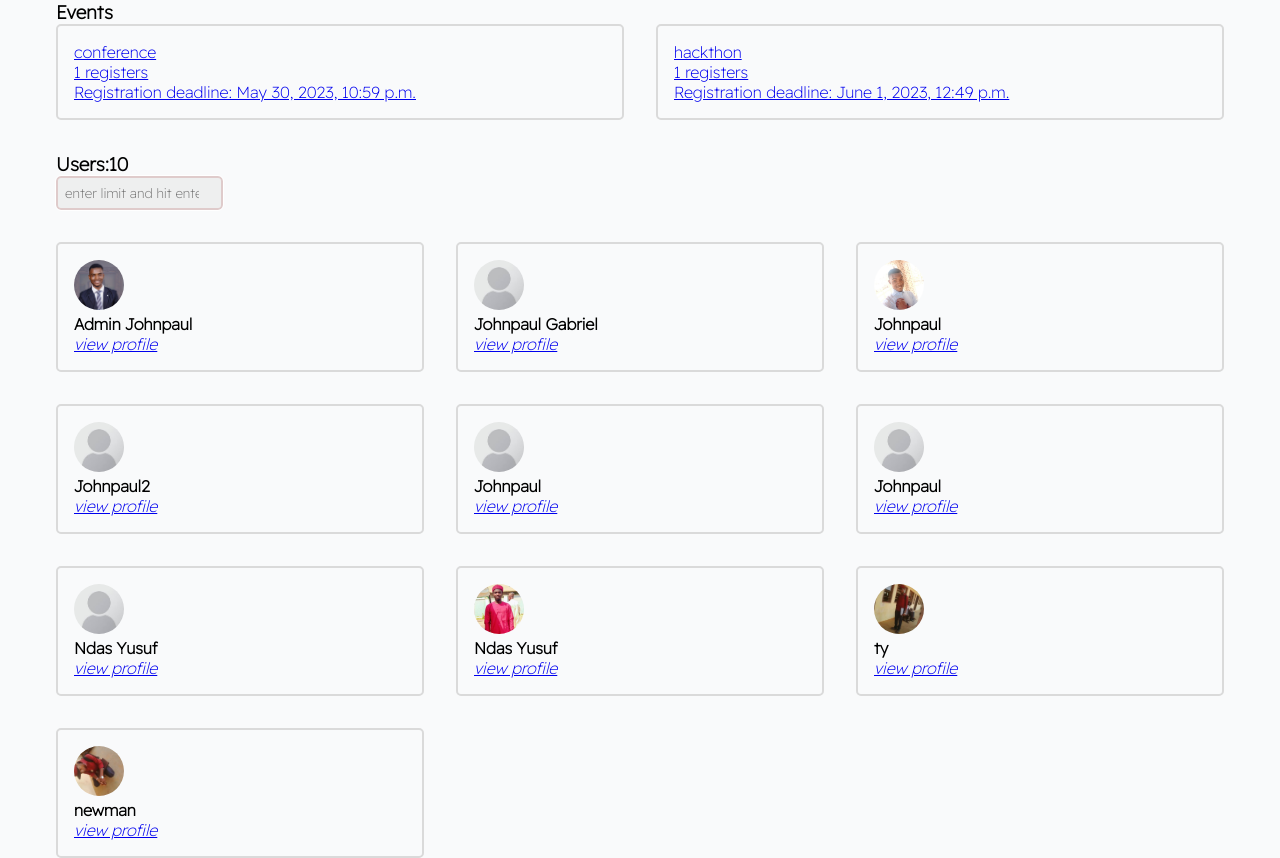
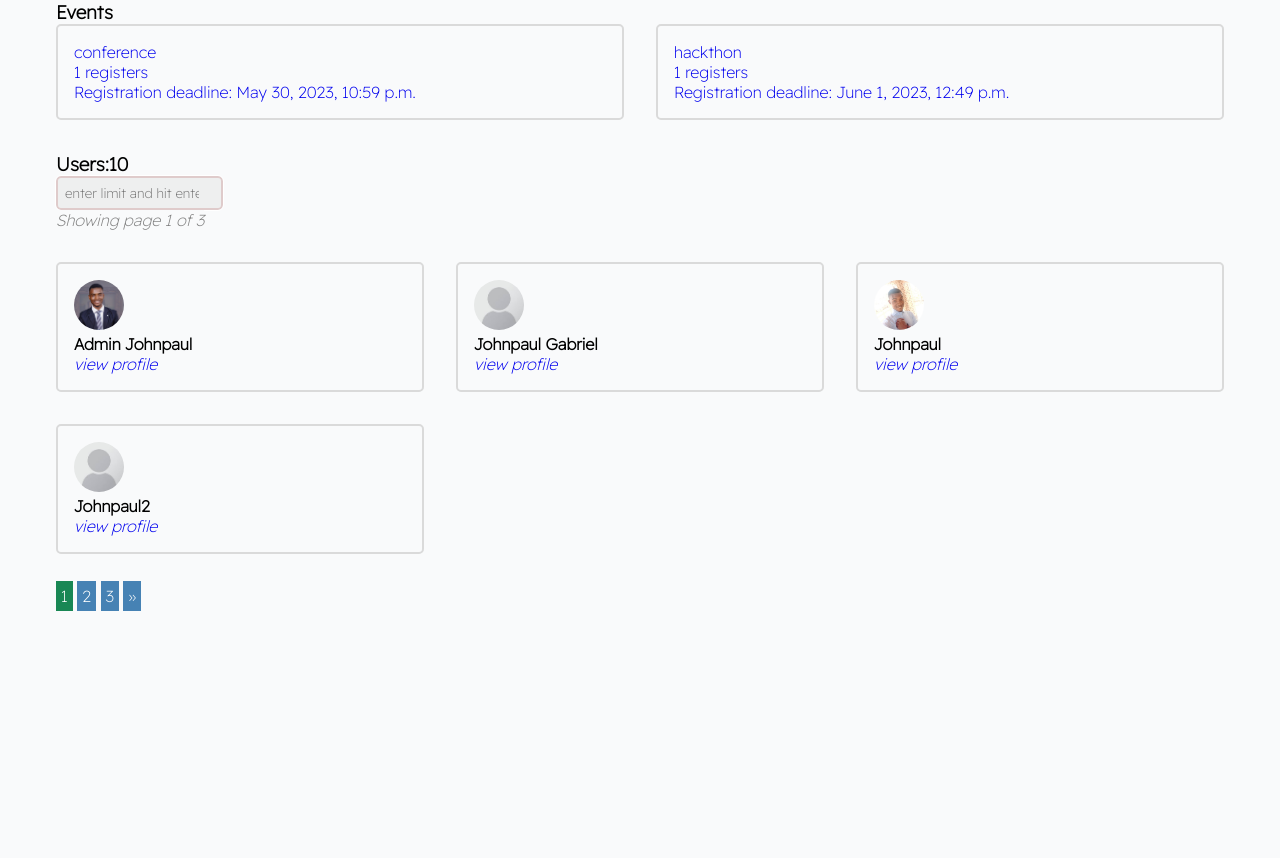
Before and after one commit to johnpauljpc/Event_Registration_WebApp, a Django app: page / in a window 1280 px wide. Shown: the part 57-915 px from the top of the page. After the commit the page ends 668 px from the top, so only its background shows below. Run offline with Django 4.2, Linux system fonts and the light colour scheme; data comes from the database, SQL or seed files in the repository; parts of the project's set-up code (start-up, migrations or seed data) failed here and were passed over.

Commit message:
pagination

```diff
--- a/core/views.py
+++ b/core/views.py
@@ -2,6 +2,7 @@ from django.shortcuts import render, redirect
 from django.views import View
 from django.http import HttpResponse
 from django.contrib.auth.mixins import LoginRequiredMixin
+from django.core.paginator import Paginator
 from django.contrib import messages
 from django.contrib.auth import get_user_model
 from .models import Event, Submission
@@ -9,27 +10,34 @@ from .forms import submissionForm
 from django.contrib.auth.decorators import login_required
 # Create your views here.
 class IndexView(View):
-
     def get(self, request):
 
         try:
             limit = int(request.GET.get('limit'))
         except:
-            limit = 20
-
-
-
+            limit = 4
         print("-----------------------------")
         print(limit)
+
         users = get_user_model()
         Users = users.objects.filter(hackthon_participant=True)
         events = Event.objects.all()
         count = Users.count()
+
+        paginator = Paginator(Users, limit)
+        page_number = request.GET.get('page')
+        page_obj = Paginator.get_page(paginator, page_number)
+        pages = list(range(1, (paginator.num_pages + 1)))
+
         context = {
             'users':Users,
             'events': events,
             'count': count,
-            'user_list':Users[0:limit]
+            'user_list':Users[0:limit],
+            'page_obj':page_obj,
+            'paginator':paginator,
+            'page_number':page_number,
+            'pages':pages
         }
         return render(request, 'core/index.html', context)
 
--- a/static/css/main.css
+++ b/static/css/main.css
@@ -10,10 +10,16 @@
     background-color: rgb(249, 250, 251);
     /* font-family: 'Poppins', sans-serif;
 font-family: 'Readex Pro', sans-serif; */
+
+/* TAGS */
 }
 body{
     width: 100%;
 }
+a{
+    text-decoration: none;
+}
+
 
 
 
@@ -157,6 +163,24 @@ input:hover{
     display: flex;
 }
 
+/* Pagination */
+.pagination-container{
+   float: left;
+}
+.page-link{
+    text-decoration: none;
+    background-color: steelblue;
+    color: white;
+    padding: 5px;
+
+}
+.page-link:hover{
+    background-color: #198754;
+}
+.active-page{
+    background-color: #198754;
+}
+
 /* OTHERS */
 .errorlist{
     color: red;
--- a/templates/core/index.html
+++ b/templates/core/index.html
@@ -5,6 +5,8 @@
 
 {% block content %}
     <section>
+
+
         <h3>Events</h3>
         <div class="event-list">
             {% for event in events %}
@@ -25,8 +27,12 @@
             <input type="number" name="limit" placeholder="enter limit and hit enter" id="">
 
         </form>
+        <div>
+            <em style="color: grey;">Showing page {{page_obj.number}} of {{ page_obj.paginator.num_pages }}</em>
+    </div>
         <div class="users-list section">
-            {% for user in user_list %}
+
+            {% for user in page_obj %}
                 <div class="user-wrapper">
                     <img src="{{user.avatar.url}}" class="avatar" alt="{{user.name}}">
                 <h4>{{user.name}}</h4>
@@ -35,6 +41,29 @@
 
             {% endfor %}
         </div>
+
+
+        <!-- PAGINATION -->
+
+        <nav class="pagination-container">
+
+
+                {% if page_obj.has_previous %}
+                <a class="page-link" href="?page={{ page_obj.previous_page_number }}">&laquo;</a>
+                {% endif %}
+
+                {% for page in pages %}
+                <a class="page-link {% if page_obj.number == page %} active-page {% endif %} " href="?page={{page}}">{{page}}</a>
+                {% endfor %}
+
+                {% if page_obj.has_next %}
+                <a class="page-link" href="?page={{ page_obj.next_page_number }}">&raquo;</a>
+
+                {% endif %}
+
+
+
+          </nav>
     </section>
 
 
```
